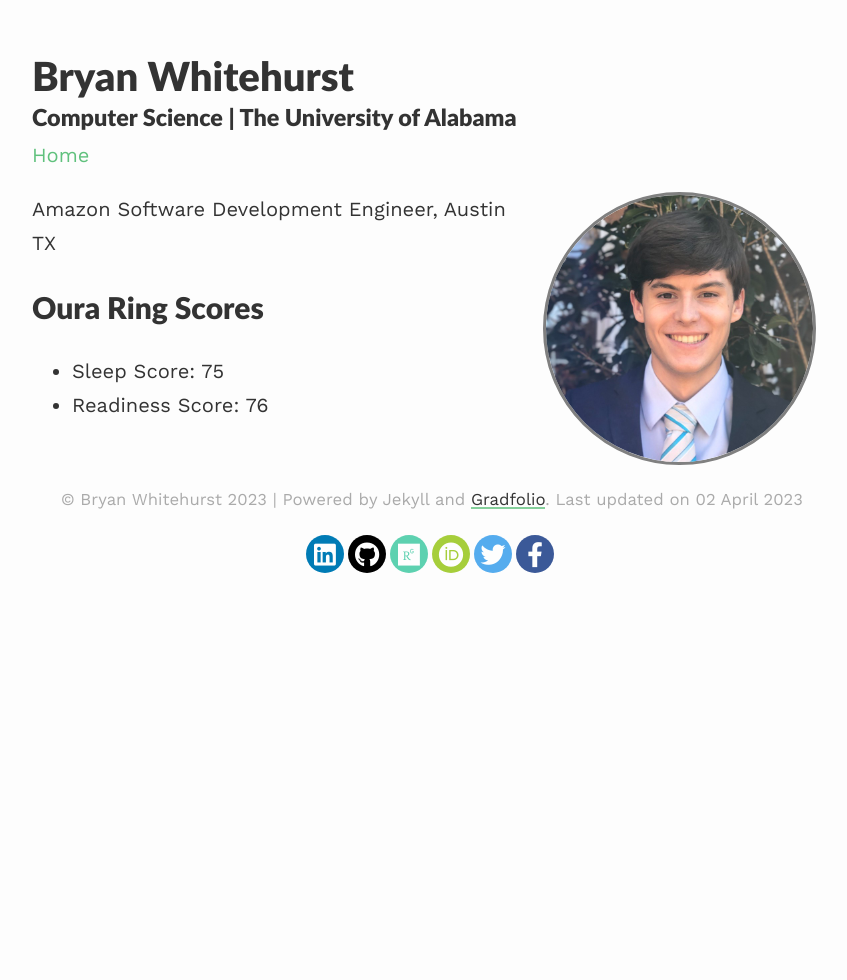
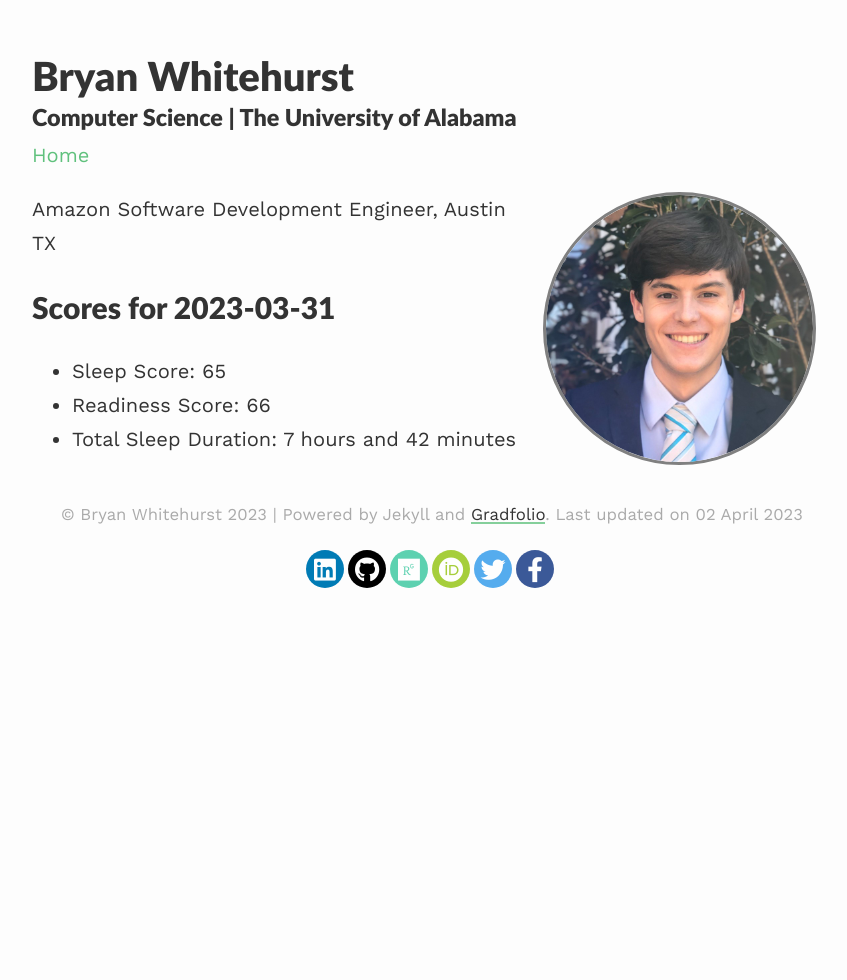
Before and after one commit to BryanWhitehurst/bryanwhitehurst.github.io, a Jekyll site: the page built from index.md, in a window 1280 px wide. Shown: the whole page, without its empty margins (208-1055 px from the left). Built offline with Jekyll 4.4.1, drawn with Linux system fonts in a browser that asks for light colours; nearby versions of some CDN libraries.

Commit message:
daily oura update

```diff
--- a/index.md
+++ b/index.md
@@ -9,6 +9,7 @@ published: true
 
 Amazon Software Development Engineer, Austin TX
 
-# Oura Ring Scores
-- Sleep Score: 75
-- Readiness Score: 76
+# Scores for 2023-03-31
+- Sleep Score: 65
+- Readiness Score: 66
+- Total Sleep Duration: 7 hours and 42 minutes
```
